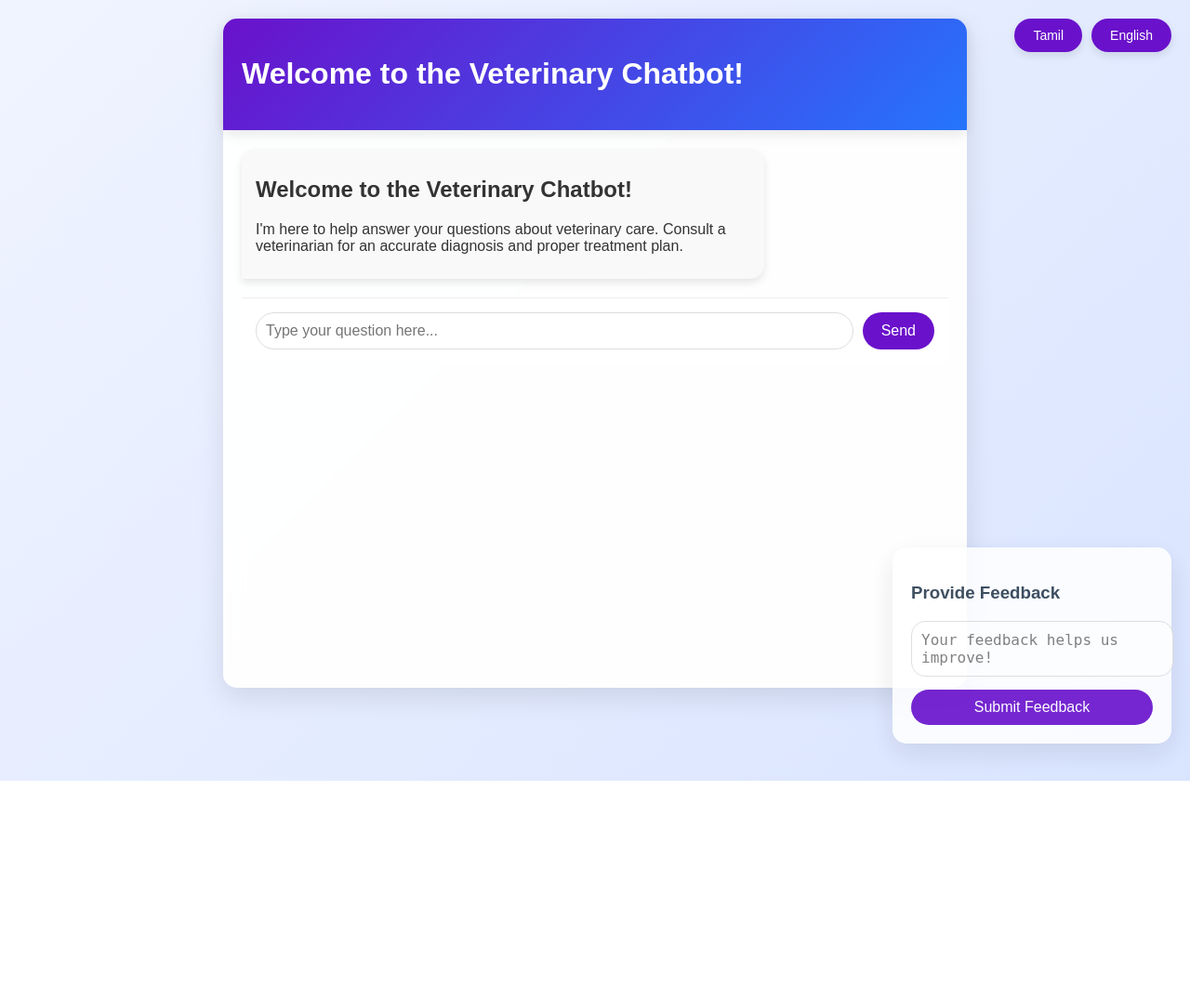
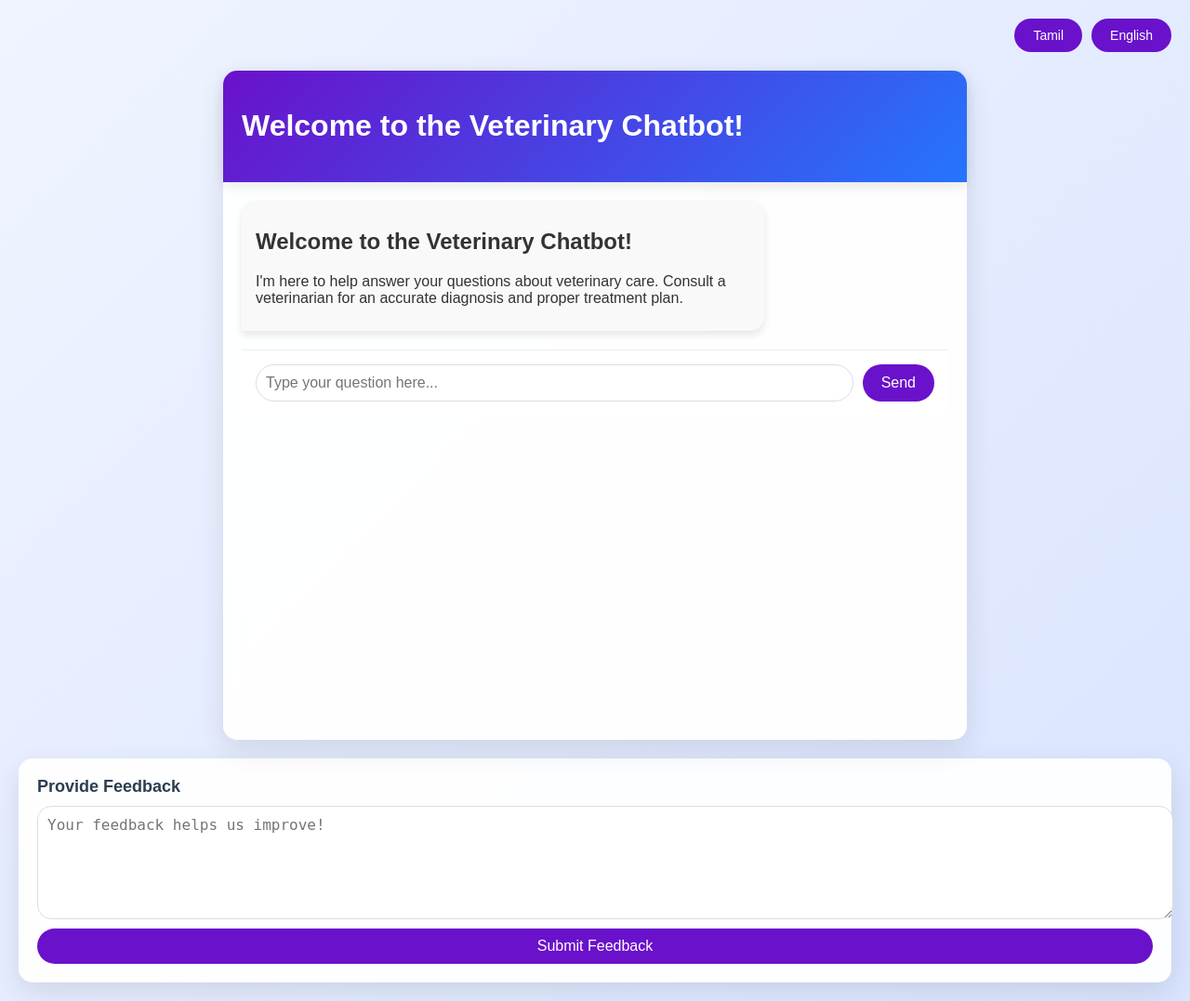
Before and after one commit to Niju-2004/chatBot-WebApp, a Flask app: page / in a window 1280 px wide. Shown: the whole page at 93% size. Before the commit the page ends 840 px from the top, so only its background shows below. Run offline with Flask 3, Linux system fonts and the light colour scheme; parts of the project's set-up code (start-up, migrations or seed data) failed here and were passed over.

Commit message:
Update styles.css

```diff
--- a/src/static/styles.css
+++ b/src/static/styles.css
@@ -102,7 +102,7 @@ body {
     border-radius: 25px;
     cursor: pointer;
     font-size: 16px;
-    transition: background 0.3s ease;
+    transition: background-color 0.3s ease;
 }
 
 #send-button:hover {
@@ -111,25 +111,23 @@ body {
 
 /* Feedback Container */
 .feedback-container {
-    position: fixed;
-    bottom: 20px;
-    right: 20px;
-    width: 300px;
+    margin-top: 20px;
+    padding: 20px;
     background: rgba(255, 255, 255, 0.95);
     border-radius: 15px;
     box-shadow: 0 10px 30px rgba(0, 0, 0, 0.1);
-    transform: translateY(20px);
-    opacity: 0.9;
-    transition: all 0.3s ease;
-}
-
-.feedback-container:hover {
-    opacity: 1;
-    transform: translateY(0);
 }
 
 .feedback-box {
-    padding: 20px;
+    display: flex;
+    flex-direction: column;
+    gap: 10px;
+}
+
+.feedback-box h3 {
+    margin: 0;
+    font-size: 18px;
+    color: #2c3e50;
 }
 
 #feedback-input {
@@ -139,8 +137,9 @@ body {
     border-radius: 15px;
     outline: none;
     font-size: 16px;
-    resize: none;
-    margin-bottom: 10px;
+    resize: vertical;
+    min-height: 100px;
+    transition: border-color 0.3s ease;
 }
 
 #feedback-input:focus {
@@ -148,15 +147,14 @@ body {
 }
 
 #feedback-button {
-    width: 100%;
-    padding: 10px;
+    padding: 10px 20px;
     background: #6a11cb;
     color: white;
     border: none;
     border-radius: 25px;
     cursor: pointer;
     font-size: 16px;
-    transition: background 0.3s ease;
+    transition: background-color 0.3s ease;
 }
 
 #feedback-button:hover {
@@ -166,36 +164,44 @@ body {
 /* Loading Indicator */
 .loading-indicator {
     position: fixed;
-    bottom: 100px;
+    top: 50%;
     left: 50%;
-    transform: translateX(-50%);
+    transform: translate(-50%, -50%);
+    text-align: center;
+    display: none;
     background: rgba(255, 255, 255, 0.9);
-    padding: 15px 30px;
-    border-radius: 25px;
-    box-shadow: 0 4px 15px rgba(0, 0, 0, 0.1);
-    display: none;
-    align-items: center;
-    gap: 10px;
-    animation: slideInUp 0.3s ease-out;
+    padding: 20px;
+    border-radius: 15px;
+    box-shadow: 0 10px 30px rgba(0, 0, 0, 0.1);
+}
+
+.loading-indicator p {
+    margin: 10px 0 0;
+    font-size: 16px;
+    color: #2c3e50;
 }
 
 .spinner {
-    width: 20px;
-    height: 20px;
-    border: 3px solid #f3f3f3;
-    border-top: 3px solid #6a11cb;
+    border: 4px solid rgba(0, 0, 0, 0.1);
+    border-top: 4px solid #6a11cb;
     border-radius: 50%;
+    width: 40px;
+    height: 40px;
     animation: spin 1s linear infinite;
+    margin: 0 auto;
+}
+
+@keyframes spin {
+    0% { transform: rotate(0deg); }
+    100% { transform: rotate(360deg); }
 }
 
 /* Language Switcher */
 .language-switcher {
-    position: fixed;
-    top: 20px;
-    right: 20px;
     display: flex;
+    justify-content: flex-end;
     gap: 10px;
-    z-index: 1000; /* Ensure it's above other elements */
+    margin-bottom: 20px;
 }
 
 .lang-toggle-button {
@@ -206,26 +212,9 @@ body {
     border-radius: 25px;
     cursor: pointer;
     font-size: 14px;
-    transition: background 0.3s ease, transform 0.3s ease;
-    box-shadow: 0 4px 8px rgba(0, 0, 0, 0.1);
+    transition: background-color 0.3s ease;
 }
 
 .lang-toggle-button:hover {
     background: #2575fc;
-    transform: translateY(-2px); /* Add a slight lift on hover */
 }
-
-.lang-toggle-button:active {
-    transform: translateY(0); /* Reset on click */
-}
-
-/* Animations */
-@keyframes spin {
-    0% { transform: rotate(0deg); }
-    100% { transform: rotate(360deg); }
-}
-
-@keyframes slideInUp {
-    from { transform: translateY(20px); opacity: 0; }
-    to { transform: translateY(0); opacity: 1; }
-}
```
